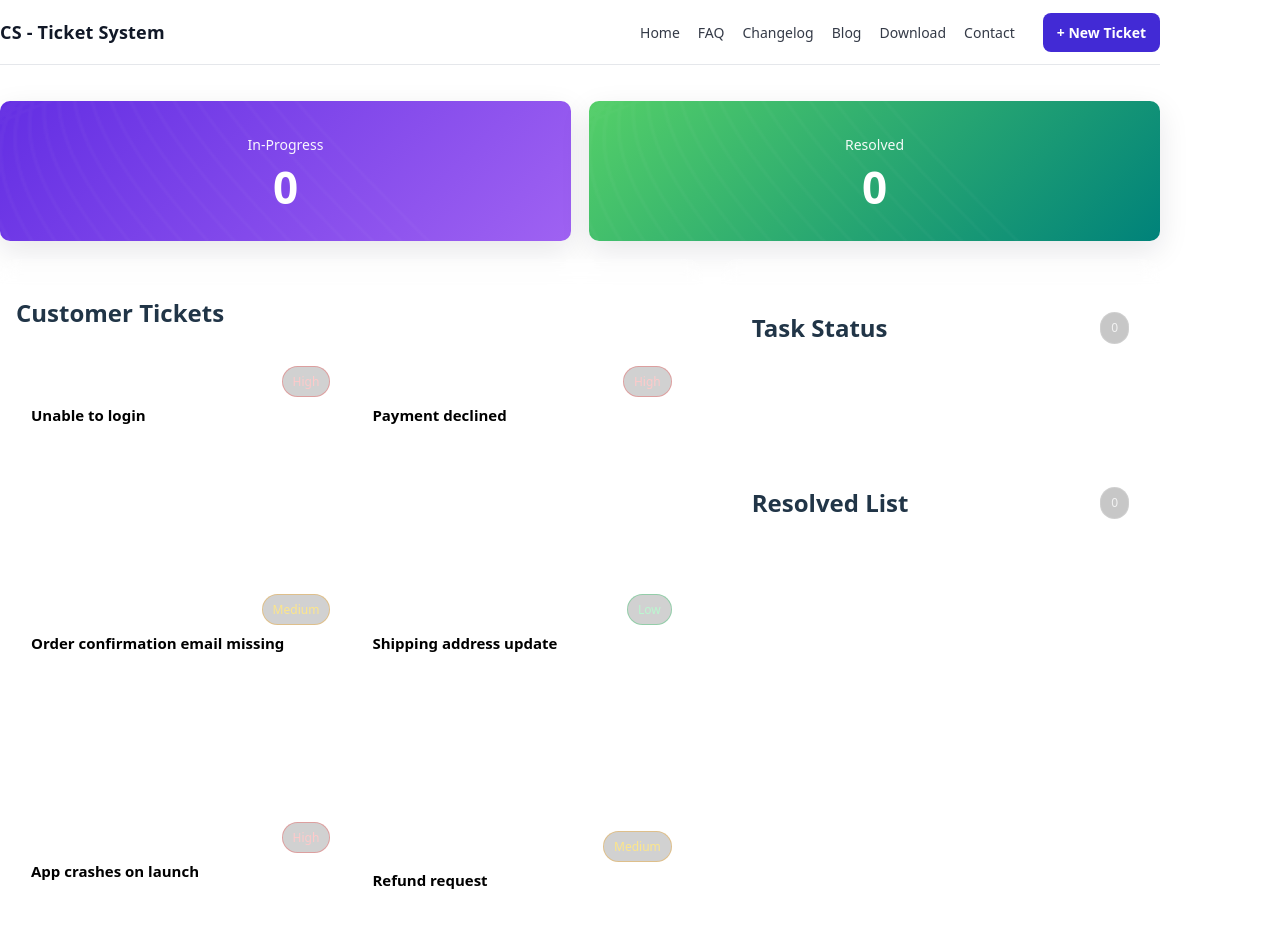
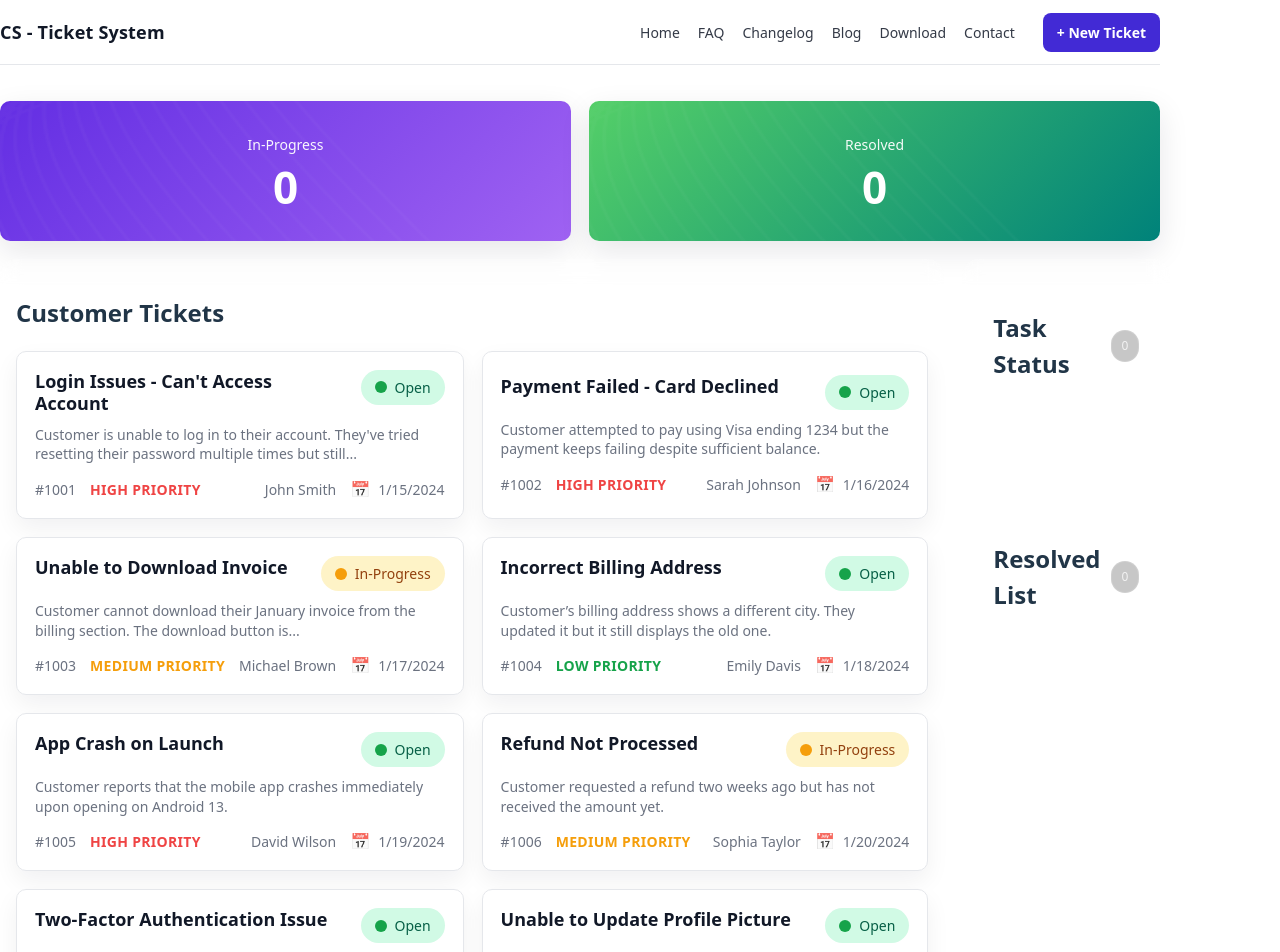
Before and after one commit to tanvir05/customer-support-zone, a React (Vite) app: page / in a window 1280 px wide. Shown: the top 952 px of the page. Built offline with nearby package versions, Linux system fonts and the light colour scheme; the HTML template or start-up script is replaced by a standard one.

Commit message:
ticket card updated

```diff
--- a/src/components/TicketCard.jsx
+++ b/src/components/TicketCard.jsx
@@ -1,35 +1,47 @@
 import "./ticketCard.css";
 
-function pillClass(priority) {
-  if (priority === "High") return "pill pill-high";
-  if (priority === "Medium") return "pill pill-medium";
-  return "pill pill-low";
+function getStatusClass(status) {
+  const s = (status || "").toLowerCase();
+  if (s.includes("in-progress")) return "status status-progress";
+  return "status status-open";
+}
+
+function getPriorityClass(priority) {
+  const p = (priority || "").toLowerCase();
+  if (p.includes("high")) return "priority priority-high";
+  if (p.includes("medium")) return "priority priority-medium";
+  return "priority priority-low";
 }
 
 export default function TicketCard({ ticket, onClick }) {
   return (
-    <button className="ticket-card" onClick={onClick} type="button">
+    <button className="ticket-card" type="button" onClick={onClick}>
+      {/* Top row */}
       <div className="ticket-top">
-        <div className="ticket-id">{ticket.id}</div>
-        <div className={pillClass(ticket.priority)}>{ticket.priority}</div>
+        <h3 className="ticket-title">{ticket.title}</h3>
+        <span className={getStatusClass(ticket.status)}>
+          <span className="status-dot" />
+          {ticket.status}
+        </span>
       </div>
 
-      <h3 className="ticket-title">{ticket.title}</h3>
+      {/* Middle */}
       <p className="ticket-desc">{ticket.description}</p>
 
-      <div className="ticket-meta">
-        <div className="meta-row">
-          <span className="meta-label">Customer</span>
-          <span className="meta-value">{ticket.customer}</span>
-        </div>
-        <div className="meta-row">
-          <span className="meta-label">Status</span>
-          <span className="meta-value">{ticket.status}</span>
-        </div>
-        <div className="meta-row">
-          <span className="meta-label">Created</span>
-          <span className="meta-value">{ticket.createdAt}</span>
-        </div>
+      {/* Bottom row */}
+      <div className="ticket-bottom">
+        <span className="meta">{ticket.id}</span>
+
+        <span className={getPriorityClass(ticket.priority)}>
+          {ticket.priority}
+        </span>
+
+        <span className="meta meta-right">{ticket.customer}</span>
+
+        <span className="meta meta-date">
+          <span className="meta-icon">📅</span>
+          {ticket.createdAt}
+        </span>
       </div>
     </button>
   );
--- a/src/components/ticketCard.css
+++ b/src/components/ticketCard.css
@@ -1,70 +1,128 @@
-.ticket-card {
+.ticket-card{
   width: 100%;
   text-align: left;
-  padding: 14px;
-  border-radius: 16px;
-  border: 1px solid rgba(255,255,255,0.14);
-  background: rgba(255,255,255,0.06);
+  padding: 18px;
+  border-radius: 10px;
+
+  background: #ffffff;
+  border: 1px solid #e5e7eb;
+  box-shadow: 0 10px 25px rgba(15, 23, 42, 0.06);
+
   cursor: pointer;
-  transition: transform 0.12s ease, filter 0.12s ease;
 }
 
-.ticket-card:hover {
-  transform: translateY(-1px);
-  filter: brightness(1.06);
+.ticket-top{
+  display: flex;
+  align-items: flex-start;
+  justify-content: space-between;
+  gap: 12px;
 }
 
-.ticket-top {
-  display: flex;
-  align-items: center;
-  justify-content: space-between;
-  gap: 10px;
-  margin-bottom: 8px;
+.ticket-title{
+  margin: 0;
+  font-size: 18px;
+  font-weight: 700;
+  color: #111827; /* ✅ title text color */
+  line-height: 1.25;
 }
 
-.ticket-id {
-  font-size: 12px;
-  color: rgba(255,255,255,0.65);
+.ticket-desc{
+  margin: 10px 0 14px;
+  color: #6b7280; /* ✅ description color */
+  font-size: 14px;
+  line-height: 1.4;
 }
 
-.pill {
-  font-size: 12px;
-  padding: 6px 10px;
+/* ---------------- Status pill (top right) ---------------- */
+.status{
+  display: inline-flex;
+  align-items: center;
+  gap: 8px;
+  padding: 8px 14px;
   border-radius: 999px;
-  border: 1px solid rgba(255,255,255,0.18);
-  background: rgba(0,0,0,0.18);
+  font-size: 14px;
+  font-weight: 500;
 }
 
-.pill-high { color: #fecaca; border-color: rgba(239, 68, 68, 0.35); }
-.pill-medium { color: #fde68a; border-color: rgba(245, 158, 11, 0.35); }
-.pill-low { color: #bbf7d0; border-color: rgba(34, 197, 94, 0.35); }
-
-.ticket-title {
-  margin: 0 0 6px 0;
-  font-size: 15px;
-  font-weight: 750;
+.status-dot{
+  width: 12px;
+  height: 12px;
+  border-radius: 50%;
 }
 
-.ticket-desc {
-  margin: 0 0 12px 0;
-  font-size: 13px;
-  color: rgba(255,255,255,0.72);
-  line-height: 1.35;
+.status-open{
+  background: #d1fae5;        /* ✅ pill background */
+  color: #065f46;             /* ✅ pill text */
+}
+.status-open .status-dot{
+  background: #16a34a;        /* ✅ dot color */
 }
 
-.ticket-meta {
-  border-top: 1px solid rgba(255,255,255,0.12);
-  padding-top: 10px;
-  display: grid;
-  gap: 6px;
+.status-progress{
+  background: #fef3c7;
+  color: #92400e;
+}
+.status-progress .status-dot{
+  background: #f59e0b;
 }
 
-.meta-row {
-  display: flex;
-  justify-content: space-between;
-  gap: 10px;
-  font-size: 12px;
+/* ---------------- Bottom row ---------------- */
+.ticket-bottom{
+  display: grid;
+  grid-template-columns: auto auto 1fr auto;
+  align-items: center;
+  gap: 14px;
 }
 
-.meta-label { color: rgba(255,255,255,0.55); }
-.meta-value { color: rgba(255,255,255,0.82); }
+.meta{
+  font-size: 14px;
+  color: #6b7280; /* ✅ meta text color */
+  white-space: nowrap;
+}
+
+.meta-right{
+  text-align: right;
+}
+
+.meta-date{
+  display: inline-flex;
+  align-items: center;
+  gap: 8px;
+}
+
+.meta-icon{
+  font-size: 16px;
+  opacity: 0.8;
+}
+
+/* ---------------- Priority text color ---------------- */
+.priority{
+  font-size: 14px;
+  font-weight: 600;
+  text-transform: uppercase;
+  letter-spacing: 0.3px;
+  white-space: nowrap;
+}
+
+.priority-high{
+  color: #ef4444; /* ✅ HIGH priority color */
+}
+
+.priority-medium{
+  color: #f59e0b; /* ✅ MEDIUM priority color */
+}
+
+.priority-low{
+  color: #16a34a; /* ✅ LOW priority color */
+}
+
+/* Mobile */
+@media (max-width: 900px){
+  .ticket-bottom{
+    grid-template-columns: auto auto;
+    gap: 10px 14px;
+  }
+  .meta-right{
+    text-align: left;
+  }
+}
--- a/src/components/ticketGrid.css
+++ b/src/components/ticketGrid.css
@@ -1,19 +1,11 @@
-.ticket-grid {
+.ticket-grid{
   display: grid;
   grid-template-columns: 1fr 1fr;
-  gap: 12px;
+  gap: 18px;
 }
 
-.empty {
-  color: var(--muted);
-  font-size: 14px;
-  padding: 12px;
-  border: 1px dashed rgba(255,255,255,0.18);
-  border-radius: 12px;
-}
-
-@media (max-width: 700px) {
-  .ticket-grid {
+@media (max-width: 900px){
+  .ticket-grid{
     grid-template-columns: 1fr;
   }
 }
--- a/src/data/tickets.js
+++ b/src/data/tickets.js
@@ -1,110 +1,102 @@
 export const initialTickets = [
   {
-    id: "TCK-1001",
-    title: "Unable to login",
-    description: "Customer reports invalid credentials even after password reset.",
-    customer: "Ayesha Rahman",
-    priority: "High",
+    id: "#1001",
+    title: "Login Issues - Can't Access Account",
+    description:
+      "Customer is unable to log in to their account. They've tried resetting their password multiple times but still...",
+    customer: "John Smith",
+    priority: "HIGH PRIORITY",
     status: "Open",
-    createdAt: "2026-03-01",
+    createdAt: "1/15/2024",
   },
   {
-    id: "TCK-1002",
-    title: "Payment declined",
-    description: "Card payments fail with a generic error on checkout.",
-    customer: "Nusrat Jahan",
-    priority: "High",
+    id: "#1002",
+    title: "Payment Failed - Card Declined",
+    description:
+      "Customer attempted to pay using Visa ending 1234 but the payment keeps failing despite sufficient balance.",
+    customer: "Sarah Johnson",
+    priority: "HIGH PRIORITY",
     status: "Open",
-    createdAt: "2026-03-01",
+    createdAt: "1/16/2024",
   },
   {
-    id: "TCK-1003",
-    title: "Order confirmation email missing",
-    description: "Customer did not receive confirmation email for order #8129.",
-    customer: "Rahim Uddin",
-    priority: "Medium",
-    status: "Open",
-    createdAt: "2026-03-02",
+    id: "#1003",
+    title: "Unable to Download Invoice",
+    description:
+      "Customer cannot download their January invoice from the billing section. The download button is...",
+    customer: "Michael Brown",
+    priority: "MEDIUM PRIORITY",
+    status: "In-Progress",
+    createdAt: "1/17/2024",
   },
   {
-    id: "TCK-1004",
-    title: "Shipping address update",
-    description: "Customer needs to change shipping address after placing order.",
-    customer: "Farzana Akter",
-    priority: "Low",
+    id: "#1004",
+    title: "Incorrect Billing Address",
+    description:
+      "Customer’s billing address shows a different city. They updated it but it still displays the old one.",
+    customer: "Emily Davis",
+    priority: "LOW PRIORITY",
     status: "Open",
-    createdAt: "2026-03-02",
+    createdAt: "1/18/2024",
   },
   {
-    id: "TCK-1005",
-    title: "App crashes on launch",
-    description: "Android app crashes on launch after the latest update.",
-    customer: "Tanvir Hossain",
-    priority: "High",
+    id: "#1005",
+    title: "App Crash on Launch",
+    description:
+      "Customer reports that the mobile app crashes immediately upon opening on Android 13.",
+    customer: "David Wilson",
+    priority: "HIGH PRIORITY",
     status: "Open",
-    createdAt: "2026-03-02",
+    createdAt: "1/19/2024",
   },
   {
-    id: "TCK-1006",
-    title: "Refund request",
-    description: "Customer wants a refund due to late delivery.",
-    customer: "Shaila Islam",
-    priority: "Medium",
-    status: "Open",
-    createdAt: "2026-03-03",
+    id: "#1006",
+    title: "Refund Not Processed",
+    description:
+      "Customer requested a refund two weeks ago but has not received the amount yet.",
+    customer: "Sophia Taylor",
+    priority: "MEDIUM PRIORITY",
+    status: "In-Progress",
+    createdAt: "1/20/2024",
   },
   {
-    id: "TCK-1007",
-    title: "Coupon code not working",
-    description: "Promo code SUMMER10 shows invalid even though it's active.",
-    customer: "Imran Hasan",
-    priority: "Low",
+    id: "#1007",
+    title: "Two-Factor Authentication Issue",
+    description:
+      "Customer is not receiving 2FA codes on their registered phone number.",
+    customer: "James Anderson",
+    priority: "HIGH PRIORITY",
     status: "Open",
-    createdAt: "2026-03-03",
+    createdAt: "1/21/2024",
   },
   {
-    id: "TCK-1008",
-    title: "Cannot download invoice",
-    description: "Invoice download button does nothing on account page.",
-    customer: "Mithila Saha",
-    priority: "Medium",
+    id: "#1008",
+    title: "Unable to Update Profile Picture",
+    description:
+      "Customer tries to upload a new profile picture but gets 'upload failed' error.",
+    customer: "Olivia Martinez",
+    priority: "LOW PRIORITY",
     status: "Open",
-    createdAt: "2026-03-03",
+    createdAt: "1/22/2024",
   },
   {
-    id: "TCK-1009",
-    title: "Two-factor authentication issue",
-    description: "OTP SMS delayed or not received for some users.",
-    customer: "Sakib Ahmed",
-    priority: "High",
-    status: "Open",
-    createdAt: "2026-03-04",
+    id: "#1009",
+    title: "Subscription Auto-Renewal",
+    description:
+      "Customer wants to enable auto-renewal but the toggle seems disabled.",
+    customer: "Liam Thomas",
+    priority: "MEDIUM PRIORITY",
+    status: "In-Progress",
+    createdAt: "1/23/2024",
   },
   {
-    id: "TCK-1010",
-    title: "Product page images not loading",
-    description: "Some product images fail to load on slow connections.",
-    customer: "Jannatul Ferdous",
-    priority: "Medium",
+    id: "#1010",
+    title: "Missing Order Confirmation Email",
+    description:
+      "Customer placed an order but didn't receive a confirmation email even though payment succeeded.",
+    customer: "Isabella Garcia",
+    priority: "MEDIUM PRIORITY",
     status: "Open",
-    createdAt: "2026-03-04",
-  },
-  {
-    id: "TCK-1011",
-    title: "Wrong item delivered",
-    description: "Customer received a different size and color than ordered.",
-    customer: "Mehedi Hasan",
-    priority: "High",
-    status: "Open",
-    createdAt: "2026-03-04",
-  },
-  {
-    id: "TCK-1012",
-    title: "Account deletion request",
-    description: "Customer requests permanent deletion of account data.",
-    customer: "Sharmin Chowdhury",
-    priority: "Low",
-    status: "Open",
-    createdAt: "2026-03-05",
+    createdAt: "1/24/2024",
   },
 ];
```
